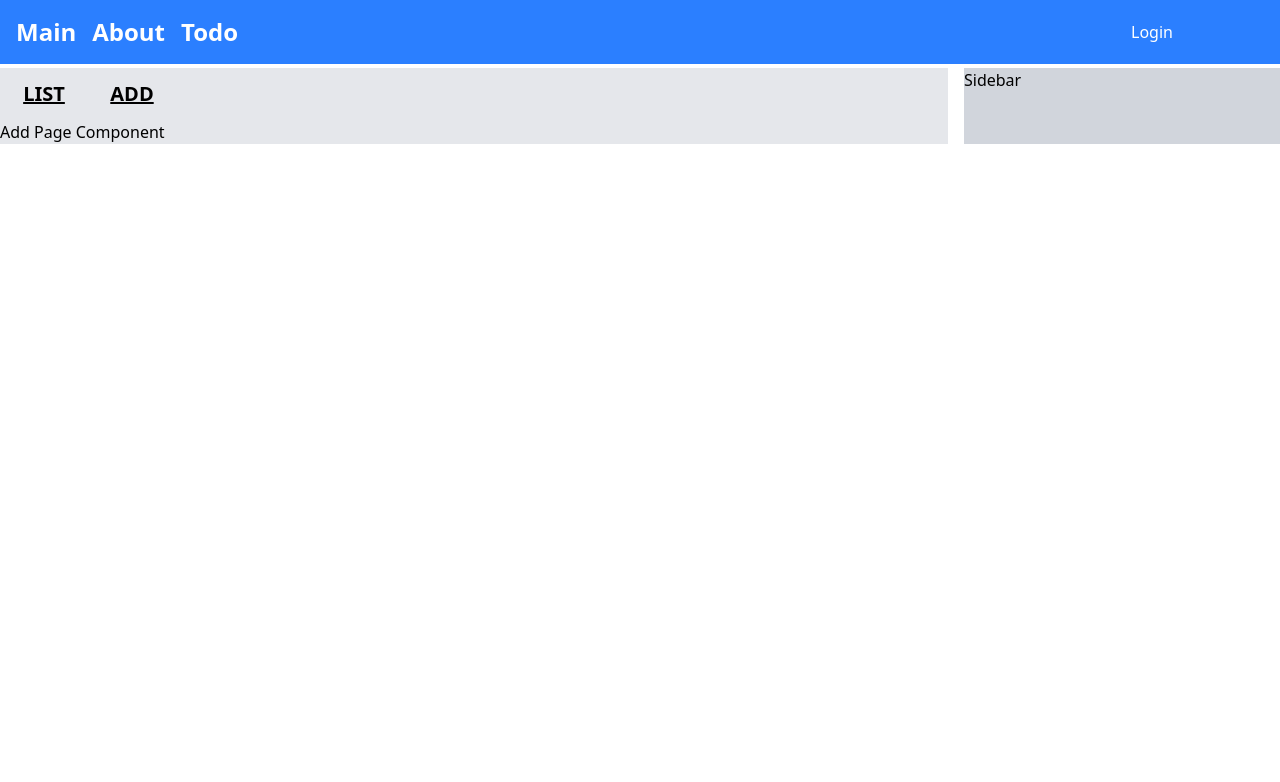
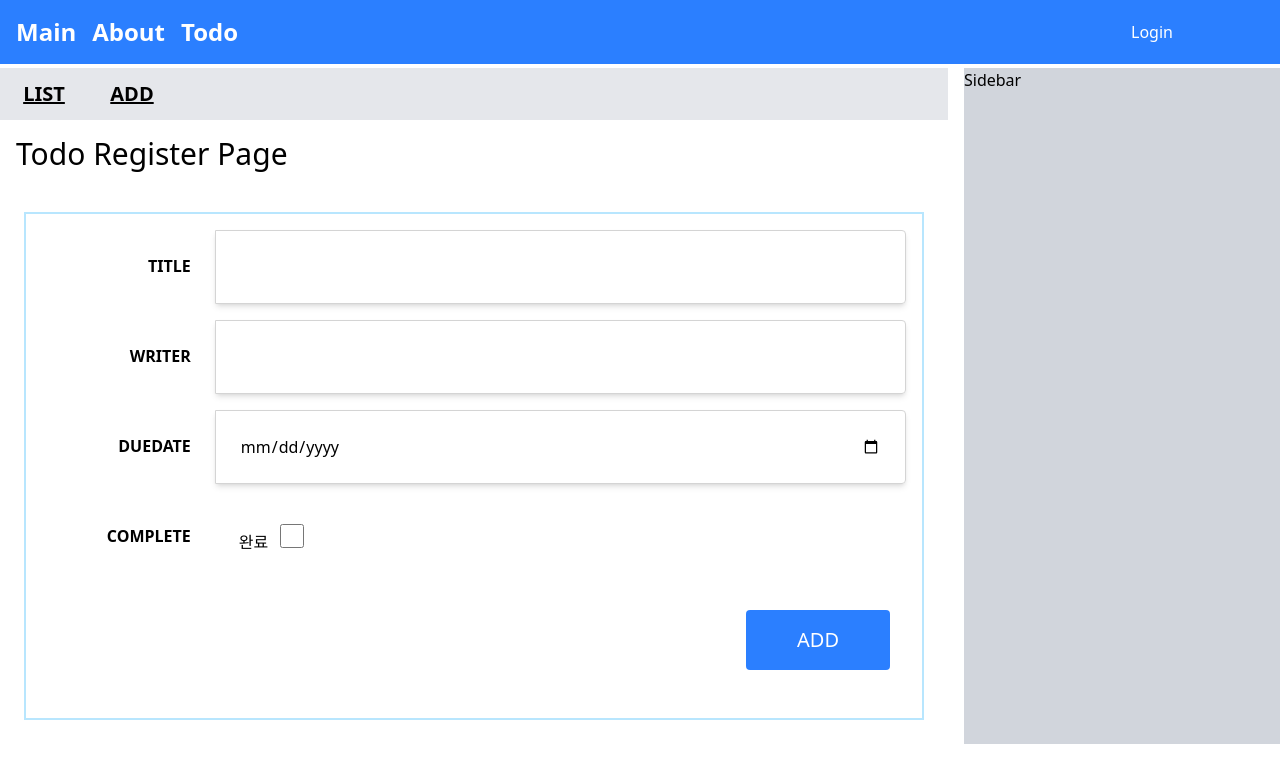
Before and after one commit to kth701/KN_Front_React, a React (Vite) app: page /todo/add in a window 1280 px wide. Shown: the top 782 px of the page. Built offline with nearby package versions, Linux system fonts and the light colour scheme.

Commit message:
todo add modal

```diff
--- a/src/api/TodoApi.jsx
+++ b/src/api/TodoApi.jsx
@@ -1,7 +1,7 @@
 import axios from "axios";
 
 // 서버 주소와 기본 경로 설정
-const host = "http://localhost:8099";
+export const host = "http://localhost:8099";
 const base = `${host}/api/v1/todos`;
 
 // todo에서 특정 tno에대한 조회
@@ -24,3 +24,10 @@ export const getList =  async (pageParam) => {
 
     return res.data
 }
+
+// 등록
+export const postAdd = async(todoObj) => {
+    const res = await axios.post(`${base}/`, todoObj)
+    return res.data
+
+}
--- /dev/null
+++ b/src/common/ResultModal.jsx
@@ -0,0 +1,28 @@
+
+const ResultModal = ({title, content, callbackFn}) => {
+    return(
+        <div className="fixed top-0 left-0 z-[1055] flex h-full w-full justify-center bg-black bg-opacity-20">
+            <div className="absolute bg-white shadow dark:bg-gray-700 opacity-100 w-1/4 rounded mt-10 mb-10 px-6 min-w-[600px]">
+                <div className="justify-center bg-warning-400 mt-6 mb-6 text-2xl border-b-4 border-gray-500">
+                    {title}
+                </div>
+                <div className="text-4xl border-orange-400 border-b-4 pt-4 pb-4">
+                    {content}
+                </div>
+                <div className="justify-end flex">
+                    <button
+                        className="rounded bg-blue-500 mt-4 mb-4 px-6 pt-4 pb-4 text-lg text-white"
+                        onClick={() => {
+                            if(callbackFn) {
+                                callbackFn()
+                            }
+                        }}
+                    >
+                        Close
+                    </button>
+                </div>
+            </div>
+        </div>)
+}
+
+export default ResultModal;
--- /dev/null
+++ b/src/components/menus/PageComponent.jsx
@@ -0,0 +1,32 @@
+const PageComponent = ({ serverData, movePage }) => {
+
+    return (
+        <div className="flex justify-center p-4">
+            <ul className="flex">
+                {serverData.prev &&
+                    <li
+                        className="p-2 m-2 cursor-pointer"
+                        onClick={() => movePage({ page: serverData.prevPage })}>
+                        PREV
+                    </li>
+                }
+                {serverData.pageNumList.map(pageNum =>
+                    <li
+                        key={pageNum}
+                        className={`p-2 m-2 cursor-pointer ${serverData.current === pageNum ? 'text-red-500' : ''}`}
+                        onClick={() => movePage({ page: pageNum })}>
+                        {pageNum}
+                    </li>
+                )}
+                {serverData.next &&
+                    <li
+                        className="p-2 m-2 cursor-pointer"
+                        onClick={() => movePage({ page: serverData.nextPage })}>
+                        NEXT
+                    </li>
+                }
+            </ul>
+        </div>
+    )
+}
+export default PageComponent;
--- /dev/null
+++ b/src/components/todo/AddComponent.jsx
@@ -0,0 +1,110 @@
+import { useState } from "react";
+import ResultModal from "../../common/ResultModal";
+import useCustomMove from "../../hook/useCustomMove";
+import { postAdd } from "../../api/TodoApi";
+
+const initState = {
+  title: '',
+  writer: '',
+  complete: false,
+  dueDate: '' // 'yyyy-MM-dd' 형식의 문자열
+};
+
+const AddComponent = () => {
+    const [todo, setTodo] = useState(initState)
+    // 결과 상태  => 결과 데이터가 있는 경우 => ResultModal창에 띄우기
+    const [result, setResult] = useState(null)
+    const {moveToList} = useCustomMove()
+
+
+    // 수정할 항목에 값이 변경되는 호출되는 함수
+    const handleChangeTodo = (e) => {
+        setTodo({
+            ...todo,
+            // e.target.type이 checkbox이면 e.target.checked 값을, 아니면 e.target.value를 사용
+            [e.target.name]: e.target.type === 'checkbox' ? e.target.checked : e.target.value
+        })
+    }
+
+    // 비동기 처리
+    const handleClickAdd =  () => {
+        postAdd(todo).then(result => {
+            // {TNO: 101}
+            setResult(result.TNO)
+            setTodo({...initState})
+        })
+        .catch(e => { console.error(e)})
+
+    }
+
+    //  모달 닫기 콜백 함수
+    const closeModal = () => {
+        // 모달 창 닫을 때 처리 하는 부분
+        setResult(null) // 모달 상태 초기화 하여 닫기
+        moveToList()    // 목록으로 이동
+    }
+
+
+    return(
+        <div className="border-2 border-sky-200 mt-10 m-2 p-4">
+            {/* 모달 처리 */}
+            {
+                result && (
+                    <ResultModal
+                        title={'Add Result'}
+                        content={`New ${result} Added`}
+                        callbackFn={closeModal} />
+                )
+
+            }
+
+
+
+            {/* Title */}
+            <div className="flex justify-center">
+                <div className="relative mb-4 flex w-full flex-wrap items-stretch">
+                    <div className="w-1/5 p-6 text-right font-bold">TITLE</div>
+                    <input className="w-4/5 p-6 rounded-r border border-solid border-neutral-300 shadow-md"
+                           name="title" type={'text'} value={todo.title} onChange={handleChangeTodo} />
+                </div>
+            </div>
+            {/* Writer */}
+            <div className="flex justify-center">
+                <div className="relative mb-4 flex w-full flex-wrap items-stretch">
+                    <div className="w-1/5 p-6 text-right font-bold">WRITER</div>
+                    <input className="w-4/5 p-6 rounded-r border border-solid border-neutral-300 shadow-md"
+                           name="writer" type={'text'} value={todo.writer} onChange={handleChangeTodo} />
+                </div>
+            </div>
+            {/* DueDate */}
+            <div className="flex justify-center">
+                <div className="relative mb-4 flex w-full flex-wrap items-stretch">
+                    <div className="w-1/5 p-6 text-right font-bold">DUEDATE</div>
+                    <input className="w-4/5 p-6 rounded-r border border-solid border-neutral-300 shadow-md"
+                           name="dueDate" type={'date'} value={todo.dueDate} onChange={handleChangeTodo} />
+                </div>
+            </div>
+            {/* Complete */}
+            <div className="flex justify-center">
+                <div className="relative mb-4 flex w-full flex-wrap items-stretch">
+                    <div className="w-1/5 p-6 text-right font-bold">COMPLETE</div>
+                    <div className="w-4/5 p-6 rounded-r">
+                        완료 <input className="ml-2 w-6 h-6" name="complete" type={'checkbox'} checked={todo.complete} onChange={handleChangeTodo} />
+                    </div>
+                </div>
+            </div>
+            <div className="flex justify-end">
+                <div className="relative mb-4 flex p-4 flex-wrap items-stretch">
+                    <button type="button"
+                            className="rounded p-4 w-36 bg-blue-500 text-xl text-white"
+                            onClick={handleClickAdd}>
+                        ADD
+                    </button>
+                </div>
+            </div>
+        </div>
+    )
+
+}
+
+export default AddComponent;
--- a/src/components/todo/ListComponent.jsx
+++ b/src/components/todo/ListComponent.jsx
@@ -1,6 +1,7 @@
 import { useEffect, useState } from "react";
 import useCustomMove from "../../hook/useCustomMove";
 import { getList } from "../../api/TodoApi";
+import PageComponent from "../menus/PageComponent";
 
 // 페이지 정보담는 객체(PageResponseDTO)
 const initState = {
@@ -55,7 +56,7 @@ const ListComponent = () => {
                 )}
             </div>
 
-            {/* 페이지네이션 */}
+            {/* 페이지네이션 - 주석 처리
              <div className="flex justify-center p-4">
                  <ul className="flex">
                      {pageResponseDTO.prev &&
@@ -72,7 +73,8 @@ const ListComponent = () => {
                          <li className="p-2 m-2 cursor-pointer" onClick={() => moveToList({page: pageResponseDTO.nextPage})}> NEXT </li>
                      }
                  </ul>
-            </div>
+             </div> */}
+            <PageComponent serverData={pageResponseDTO} movePage={moveToList}></PageComponent>
         </div>
     )
 }
--- a/src/pages/todo/AddPage.jsx
+++ b/src/pages/todo/AddPage.jsx
@@ -1,7 +1,14 @@
+import AddComponent from "../../components/todo/AddComponent";
 
 const AddPage = () => {
     return(
-        <div>Add Page Component</div>
+        <div className="p-4 w-full bg-white">
+            <div className="text-3xl">
+                Todo Register Page
+            </div>
+
+            <AddComponent />
+        </div>
     )
 
 }
--- a/src/pages/todo/LIstPage.jsx
+++ b/src/pages/todo/LIstPage.jsx
@@ -18,6 +18,7 @@ const ListPage = () => {
             <div className="text-3xl">
                 Todo List Page Component : page={page}, size={size}
             </div>
+
             <ListComponent />
         </div>
     )
```
Also changed, not shown: src/common/PageComponent.jsx (added). Lines whose indentation alone changed are shown as unchanged.
